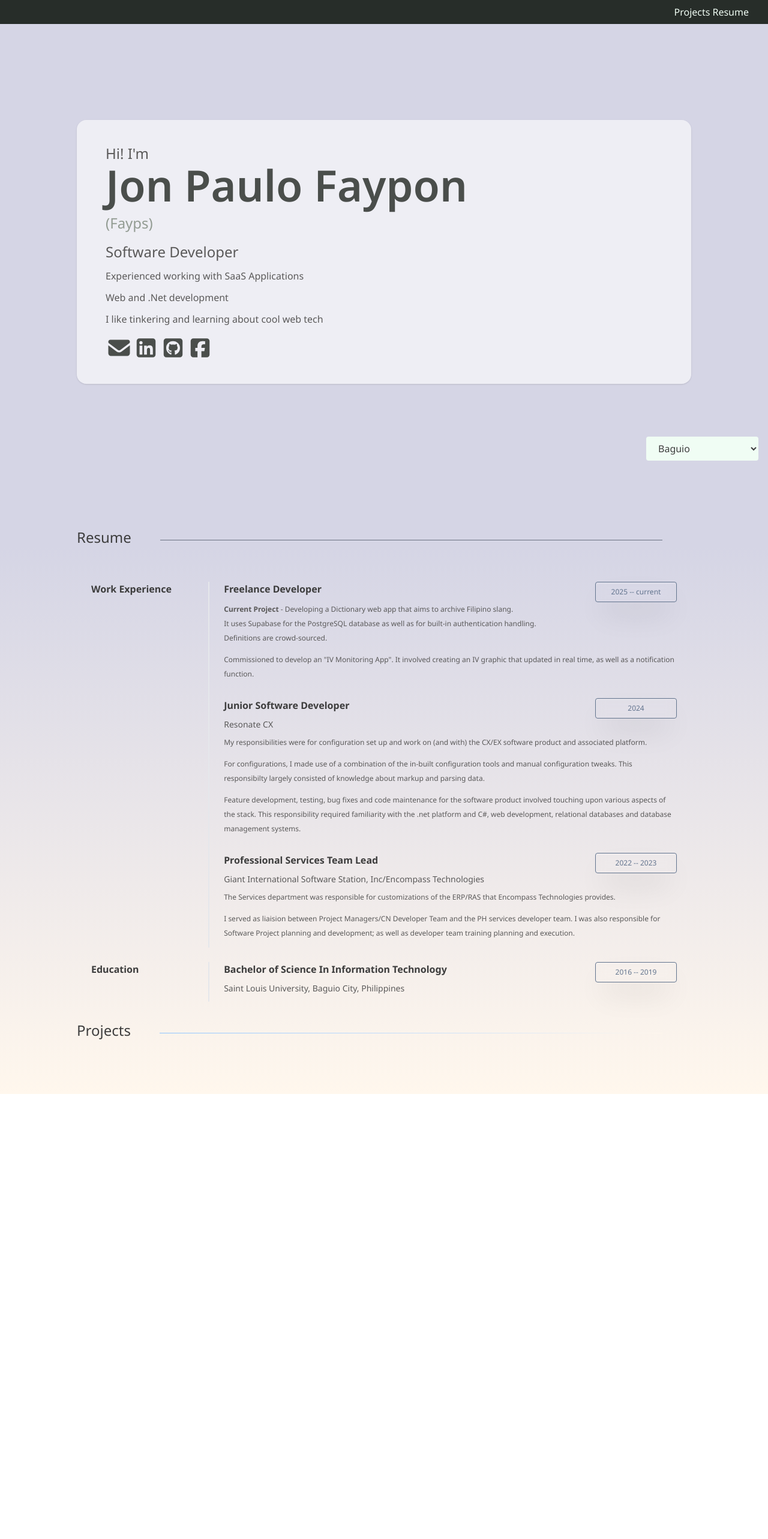
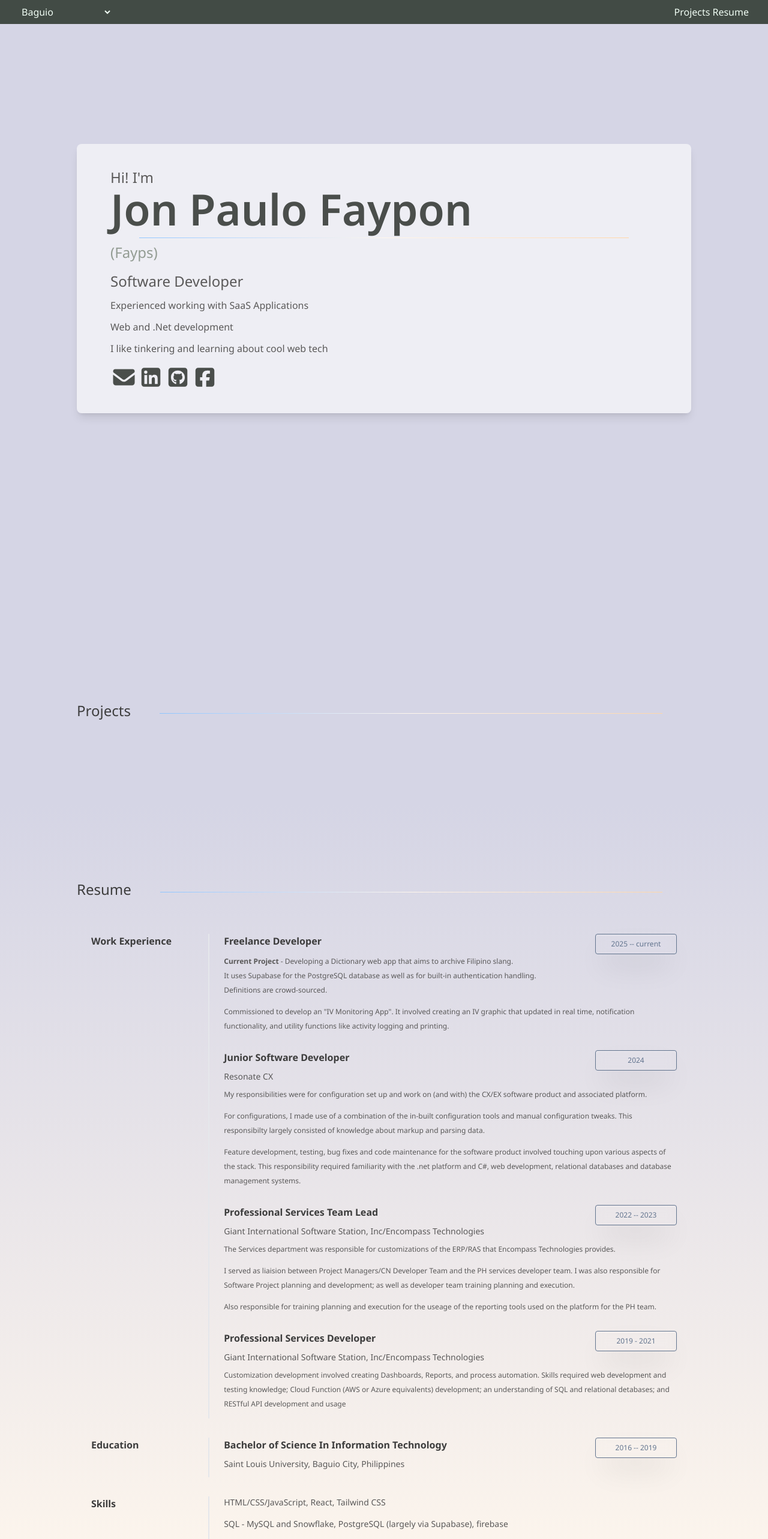
Before and after one commit to fayponjp/jpf-port-tailwind, a React (Vite) app: page / in a window 1280 px wide. Shown: the top 2566 px of the page at 60% size. Before the commit the page ends 1824 px from the top, so only its background shows below. Built offline with nearby package versions, Linux system fonts and the light colour scheme.

Commit message:
Resume content and styling

```diff
--- a/index.html
+++ b/index.html
@@ -1,5 +1,5 @@
 <!doctype html>
-<html lang="en">
+<html lang="en" class="scroll-smooth">
     <head>
         <meta charset="UTF-8" />
         <link rel="icon" type="image/png" href="/favicon.ico" />
--- a/src/App.tsx
+++ b/src/App.tsx
@@ -6,8 +6,6 @@ import {
     faSquareFacebook,
 } from '@fortawesome/free-brands-svg-icons';
 import { faEnvelope } from '@fortawesome/free-solid-svg-icons';
-import hills from './assets/hills.svg';
-import mountainSvg from './assets/mountains.svg';
 
 import Resume from './Components/Resume';
 type ThemeType = 'baguio' | 'gui' | 'terminal';
@@ -39,26 +37,38 @@ function App() {
         <div className='flex-end grid min-h-screen grid-rows-[auto_1fr_auto] bg-linear-to-b from-(--bg-bluegray) via-(--bg-bluegray) to-orange-50'>
             <header className='bg-(--bg-header-dark) px-8 py-2 text-green-50'>
                 <nav className='flex flex-row'>
+                    <select
+                        className=''
+                        onChange={(e) => handleThemeSelect(e.target.value)}
+                    >
+                        <option value={'baguio'}>Baguio</option>
+                        <option value={'gui'}>Operating System</option>
+                        {/* <option value={'terminal'}>Terminal</option> */}
+                    </select>
                     <ul className='ml-auto flex max-w-fit flex-row gap-1'>
-                        <li>Projects</li>
-                        <li>Resume</li>
+                        <li>
+                            <a href='#projects'>Projects</a>
+                        </li>
+                        <li>
+                            <a href='#resume'>Resume</a>
+                        </li>
                     </ul>
                 </nav>
             </header>
-            {/* 'flex flex-col place-content-between items-center gap-4 lg:flex-row lg:items-start' */}
-            <main className='text-gray-profile mx-auto flex flex-col lg:w-5xl'>
-                <section>
-                    <div className='text-muted mt-40 mb-60 flex flex-1 flex-col justify-between gap-4 rounded-2xl bg-white/60 lg:px-12 lg:py-10 px-4 py-4 shadow xl:text-left'>
+            <main className='text-gray-profile mx-auto flex flex-col gap-60 lg:w-5xl'>
+                <section id='home' className='lg:p-0 px-8'>
+                    <div className='text-muted mt-50 flex flex-1 flex-col justify-between gap-4 rounded-lg bg-white/60 px-4 py-4 shadow-lg lg:px-14 lg:py-10 text-center lg:text-left'>
                         <div className='flex flex-col'>
                             <p className='text-2xl'>
                                 Hi<span>!</span> I'm
                             </p>
-                            <p className='text-graygreen mb-3 text-6xl font-semibold lg:text-7xl'>
+                            <p className='text-graygreen mb-3 text-5xl font-semibold lg:text-7xl'>
                                 <span>Jon Paulo Faypon</span>
                             </p>
+                            <div className='mx-12 mb-2 flex h-px grow bg-linear-to-r from-blue-300 via-orange-50 to-orange-200'></div>
                             <p className='text-gray-sub text-2xl'>(Fayps)</p>
                         </div>
-                        <div className='flex max-w-125 flex-col gap-3'>
+                        <div className='flex max-w-125 mx-auto lg:mx-0 flex-col gap-3'>
                             <p className='text-2xl'>Software Developer</p>
                             <p>Experienced working with SaaS Applications</p>
                             <p>Web and .Net development</p>
@@ -116,24 +126,14 @@ function App() {
                 {/* So may portfolios that look so amazing! */}
                 <div></div>
 
-                <Resume />
-
-                <section>
-                    <div className='mb-2 flex flex-row items-center pb-0.5'>
-                        <h3 className='mb-4 text-2xl'>Projects</h3>
-                        <div className='mx-12 mb-2 flex h-px grow bg-linear-to-r from-blue-300 to-orange-50'></div>
+                <section id='projects'  className='lg:p-0 px-8'>
+                    <div className='mb-2 flex flex-col lg:flex-row items-center pb-0.5'>
+                        <h3 className='mb-4 text-3xl lg:text-2xl'>Projects</h3>
+                        <div className='lg:mx-12 w-[50%] lg:mb-2 flex h-px grow bg-linear-to-r from-blue-300 via-orange-50 to-orange-200'></div>
                     </div>
                 </section>
 
-                <select
-                    className='fixed right-4 bottom-8 rounded-sm bg-green-50 px-4 py-2'
-                    onChange={(e) => handleThemeSelect(e.target.value)}
-                >
-                    <option value={'baguio'}>Baguio</option>
-                    <option value={'gui'}>Operating System</option>
-                    {/* <option value={'terminal'}>Terminal</option> */}
-                </select>
-                {/* <img className='min-w-dvw absolute z-0' src={mountainSvg} alt='' /> */}
+                <Resume />
             </main>
             <footer className='overflow-hidden'>
                 <div className='inherit min-h-16'></div>
--- a/src/Components/Resume.tsx
+++ b/src/Components/Resume.tsx
@@ -2,13 +2,13 @@ import ResumeItem from './ResumeItem';
 
 export default function Resume() {
     return (
-        <section>
-            <div className='mb-2 flex flex-row items-center px-6 pb-0.5 lg:px-0'>
-                <h3 className='mb-4 text-2xl'>Resume</h3>
-                <div className='mx-12 mb-2 flex h-px grow bg-gray-500'></div>
+        <section id='resume'  className='lg:p-0 px-8'>
+            <div className='mb-2 flex flex-col lg:flex-row items-center pb-0.5'>
+                <h3 className='mb-4 text-3xl lg:text-2xl'>Resume</h3>
+                <div className='lg:mx-12 w-[50%] lg:mb-2 flex h-px grow bg-linear-to-r from-blue-300 via-orange-50 to-orange-200'></div>
             </div>
 
-            <div className='flex gap-6 flex-col px-6 py-8 '>
+            <div className='flex gap-8 flex-col px-6 py-8 '>
                 <div className='grid items-start lg:grid-cols-[1fr_4fr] lg:px-0'>
                     <div className='mb-2 text-2xl font-bold lg:mr-8 lg:text-base'>
                         Work Experience
@@ -36,8 +36,7 @@ export default function Resume() {
                                 <div key='1'>
                                     Commissioned to develop an "IV Monitoring
                                     App". It involved creating an IV graphic
-                                    that updated in real time, as well as a
-                                    notification function.
+                                    that updated in real time, notification functionality, and utility functions like activity logging and printing.
                                 </div>,
                             ]}
                         />
@@ -101,6 +100,19 @@ export default function Resume() {
                                         execution.
                                     </p>
                                 </div>,
+                                <div key='2'>
+                                    <p>Also responsible for training planning and execution for the useage of the reporting tools used on the platform for the PH team.</p>
+                                </div>
+                            ]}
+                        />
+                        <ResumeItem
+                            title='Professional Services Developer'
+                            dateRange='2019 - 2021'
+                            institution='Giant International Software Station, Inc/Encompass Technologies'
+                            items={[
+                                <div key='0'>
+                                    <p>Customization development involved creating Dashboards, Reports, and process automation. Skills required web development and testing knowledge; Cloud Function (AWS or Azure equivalents) development; an understanding of SQL and relational detabases; and RESTful API development and usage</p>
+                                </div>
                             ]}
                         />
                     </div>
@@ -119,6 +131,17 @@ export default function Resume() {
                         />
                     </div>
                 </div>
+
+                <div className='grid items-start lg:grid-cols-[1fr_4fr] lg:px-0'>
+                    <div className='mb-2 text-2xl font-bold lg:mr-8 lg:text-base'>
+                        Skills
+                    </div>
+                    <div className='flex flex-col gap-4 lg:border-l-2 lg:border-l-gray-200 lg:pl-6 text-sm text-muted'>
+                        <p>HTML/CSS/JavaScript, React, Tailwind CSS</p>
+                        <p>SQL - MySQL and Snowflake, PostgreSQL (largely via Supabase), firebase</p>
+                        <p>C#, Python</p>
+                    </div>
+                </div>
             </div>
         </section>
     );
--- a/src/index.css
+++ b/src/index.css
@@ -10,16 +10,19 @@
     -moz-osx-font-smoothing: grayscale;
 
     --background-dark: #ebefe8;
-    --bg-header-dark: #272d29;
+    --bg-header-dark: #424b45;
     --bg-header-layer1-dark: #344439;
 
     --bg-bluegray: #d5d5e5;
 
     --background-light: #edecec;
 
-
     --glass-bg: color-mix(in oklab, var(--bg) 80%, transparent);
-    --glass-border: color-mix(in oklab, var(--glass-bg) 70%, rgb(207, 204, 204));
+    --glass-border: color-mix(
+        in oklab,
+        var(--glass-bg) 70%,
+        rgb(207, 204, 204)
+    );
 }
 
 @theme {
@@ -52,7 +55,13 @@
 
 @layer utilities {
     .bg-mountain-gradient {
-        background-image: url('./assets/mountains.svg'), linear-gradient(to bottom, var(--bg-bluegray), oklch(98.7% 0.022 95.277));
+        background-image:
+            url('./assets/mountains.svg'),
+            linear-gradient(
+                to bottom,
+                var(--bg-bluegray),
+                oklch(98.7% 0.022 95.277)
+            );
         /* background-size: cover, cover;
         background-position: center bottom, center; */
         /* background-attachment: fixed, scroll;
```
Also changed, not shown: src/assets/mountains.svg.
